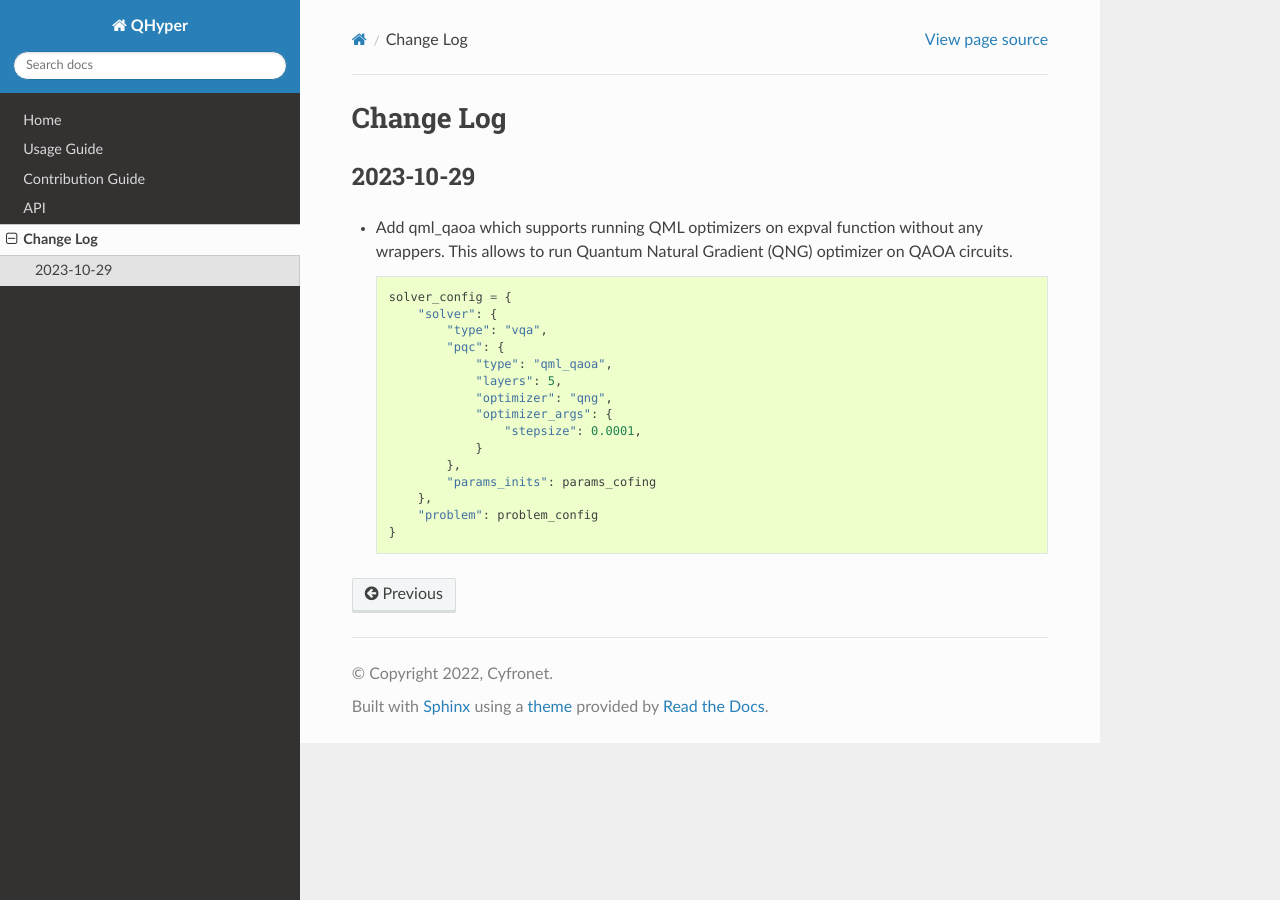
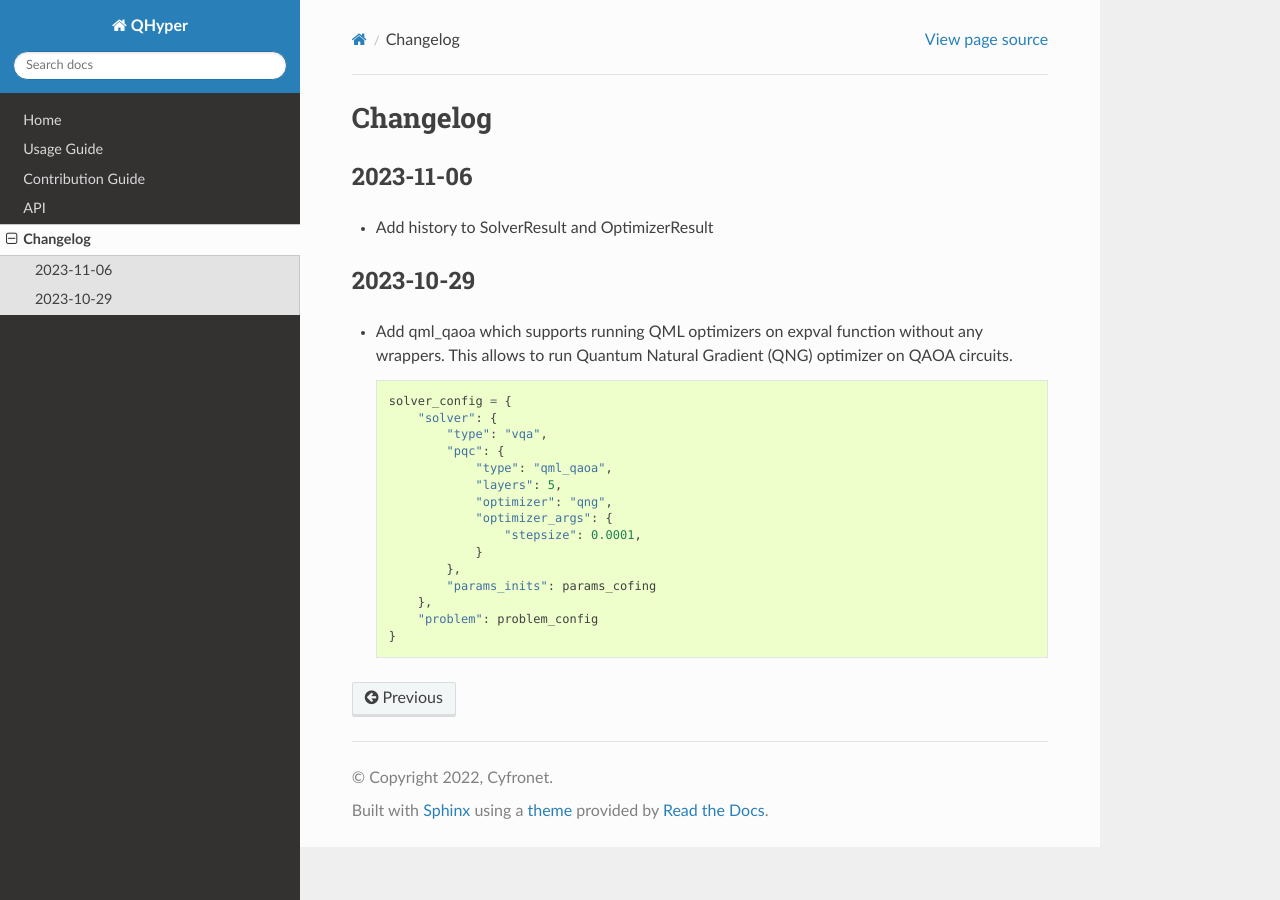
Before and after one commit to qc-lab/QHyper, a Sphinx documentation site: the page built from docs/source/changelog.rst, in a window 1280 px wide. Built offline with Sphinx 7.4.7 and the Read the Docs theme 2.0.0, drawn with Linux system fonts in a browser that asks for light colours.

Commit message:
Update changelog

```diff
--- a/docs/source/changelog.rst
+++ b/docs/source/changelog.rst
@@ -1,5 +1,9 @@
-Change Log
-==========
+Changelog
+=========
+
+2023-11-06
+----------
+- Add history to SolverResult and OptimizerResult
 
 2023-10-29
 ----------
```
